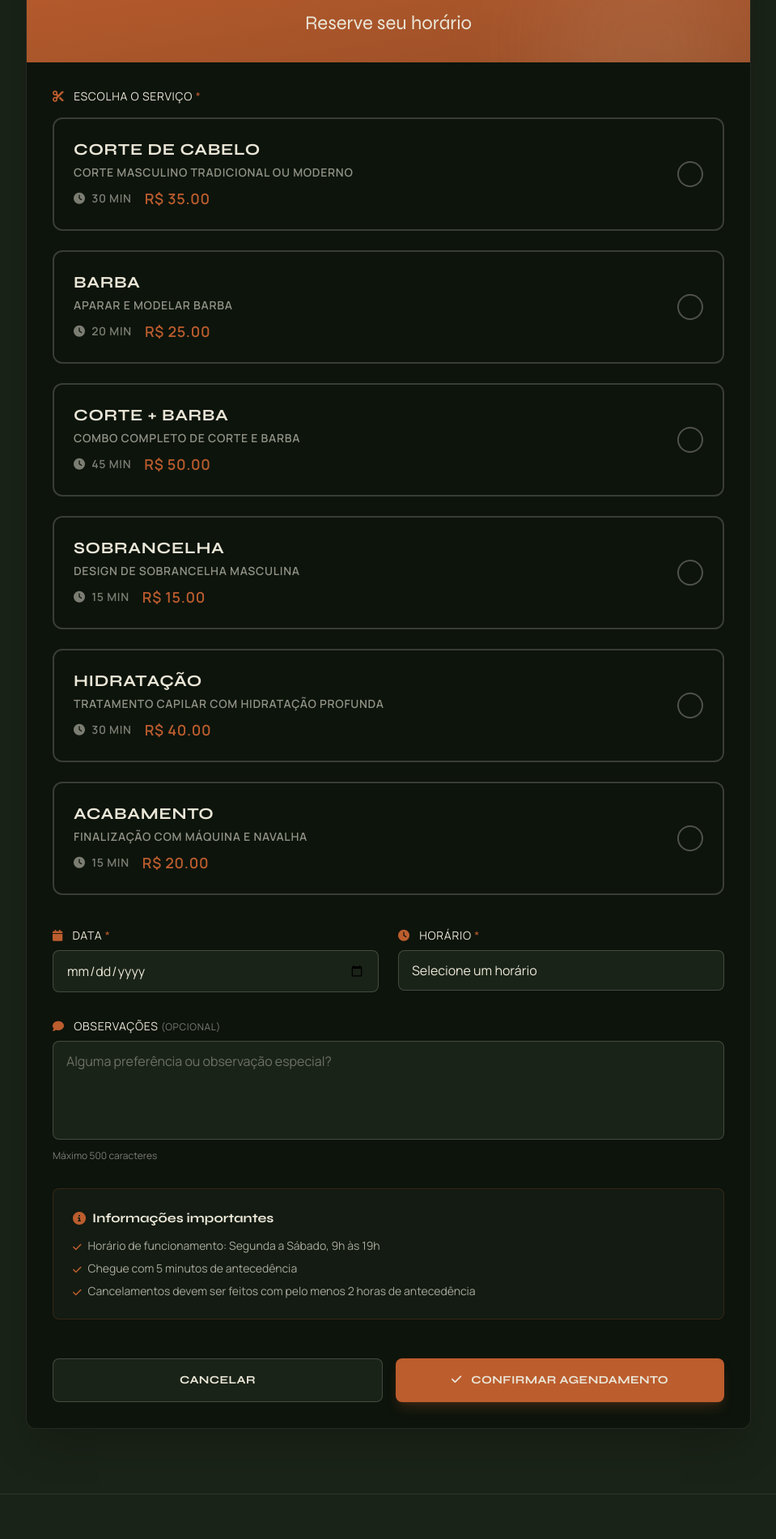
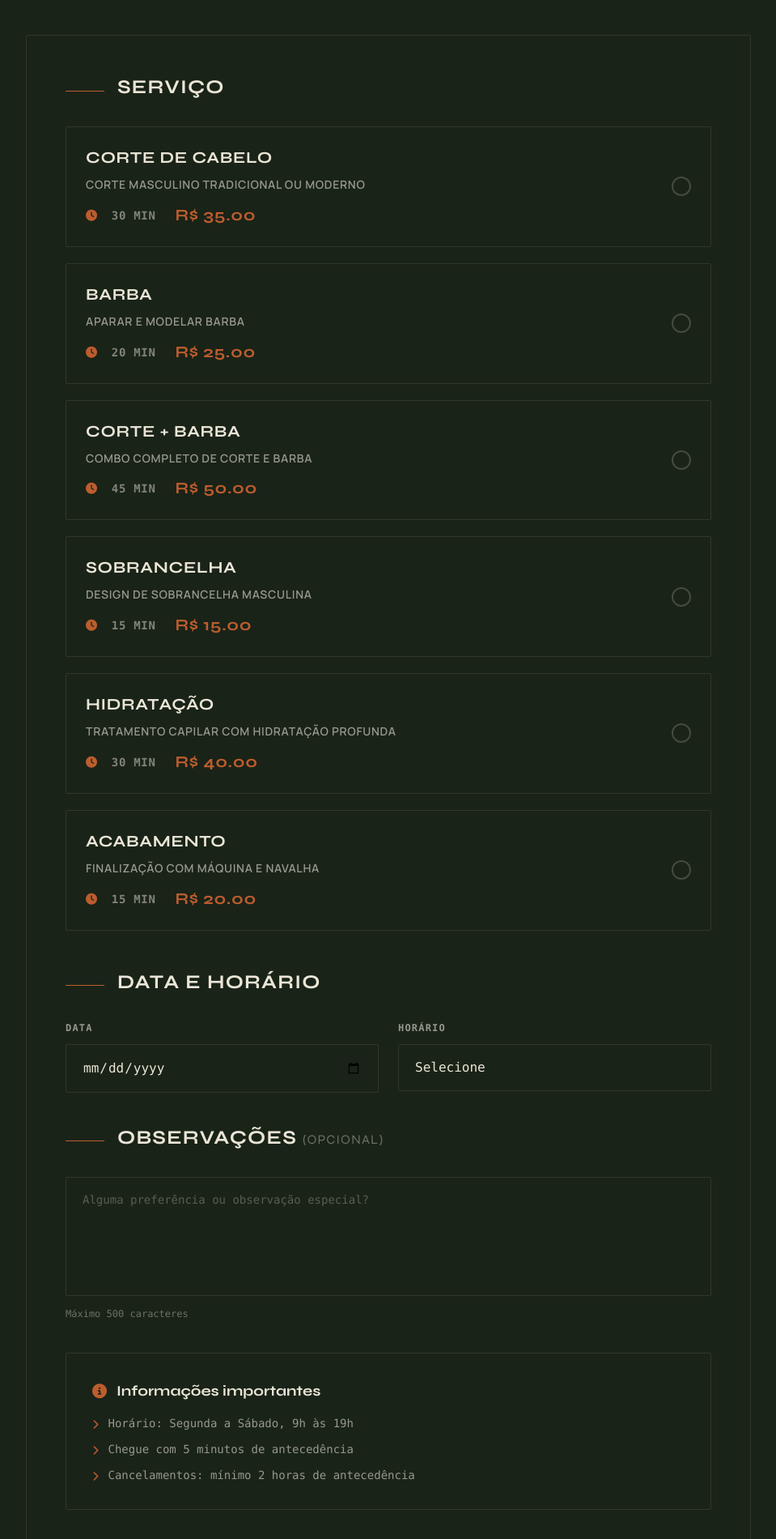
Before and after one commit to Guilherme7K/Corte-Certo, a Flask app: template templates/cliente/agendar.html in a window 1280 px wide. Shown: the part 324-2224 px from the top of the page at 81% size, without its empty margins (160-1119 px from the left). Run offline with Flask 3, Linux system fonts and the light colour scheme; tables that the repository leaves empty hold one stand-in row (values such as "Sample post"); the template is opened without the code that fills it: values that come from a table or form of the project are taken from there, most other values are stand-ins (such as "Sample title", 1, 10 or a date in 2020); some libraries are stand-ins or nearby versions.

Commit message:
melhoria pagina agendar

```diff
--- a/templates/cliente/agendar.html
+++ b/templates/cliente/agendar.html
@@ -5,38 +5,48 @@
     <div class="container mx-auto max-w-4xl">
 
         <!-- Header -->
-        <div class="text-center mb-12">
-            <a href="{{ url_for('cliente_dashboard') }}" class="inline-flex items-center gap-2 text-sand/60 hover:text-sand mb-4 transition-colors">
+        <div class="relative mb-16">
+            <!-- Background Pattern -->
+            <div class="absolute inset-0 bg-gradient-to-br from-surface to-moss rounded-sm overflow-hidden">
+                <div class="absolute inset-0 opacity-5" style="background-image: url('https://www.transparenttextures.com/patterns/stardust.png');"></div>
+            </div>
+
+            <div class="relative z-10 p-12">
+                <div class="flex items-start justify-between flex-wrap gap-6">
+                    <div>
+                        <a href="{{ url_for('cliente_dashboard') }}" class="inline-flex items-center gap-2 text-sand/60 hover:text-clay mb-4 transition-colors text-sm font-mono">
                             <i class="fa-solid fa-arrow-left"></i>
-                Voltar ao Dashboard
+                            Voltar
                         </a>
-            <h1 class="font-display text-4xl md:text-5xl text-sand syne-extra mb-3">
+                        <h1 class="font-display text-5xl md:text-6xl text-sand font-bold mb-2">
                             Novo Agendamento
                         </h1>
-            <p class="text-sand/60">Selecione o serviço, data e horário</p>
+                        <p class="text-sand/60 text-sm font-mono tracking-wide">Escolha o serviço e horário ideal</p>
+                    </div>
+
+                    <a href="{{ url_for('logout') }}"
+                       class="bg-transparent border border-sand/20 text-sand px-6 py-3 rounded-sm font-display font-bold text-xs uppercase tracking-widest hover:border-clay hover:text-clay transition-all">
+                        <i class="fa-solid fa-arrow-right-from-bracket mr-2"></i>Sair
+                    </a>
+                </div>
+            </div>
         </div>
 
         <!-- Formulário -->
-        <div class="bg-[#0d140c] border border-sand/10 rounded-xl shadow-2xl overflow-hidden">
-
-            <!-- Header do Card -->
-            <div class="bg-gradient-to-br from-clay to-clay/80 p-8 text-center relative overflow-hidden">
-                <div class="absolute top-0 right-0 w-64 h-64 bg-sand/10 rounded-full blur-3xl"></div>
-                <i class="fa-solid fa-calendar-check text-sand text-4xl mb-3 relative z-10"></i>
-                <h2 class="font-display text-2xl text-sand relative z-10">Reserve seu horário</h2>
-            </div>
-
+        <div class="bg-surface border border-sand/10 rounded-sm overflow-hidden">
             <!-- Form -->
-            <form method="POST" class="p-8 space-y-8">
+            <form method="POST" class="p-12 space-y-10">
 
                 <!-- Serviços -->
                 <div>
-                    <label class="block text-sand text-sm font-medium mb-4">
-                        <i class="fa-solid fa-scissors mr-2 text-clay"></i>
-                        Escolha o Serviço <span class="text-clay">*</span>
+                    <div class="flex items-center gap-4 mb-6">
+                        <div class="w-12 h-[1px] bg-clay"></div>
+                        <label class="block text-sand font-display text-2xl font-bold">
+                            Serviço
                         </label>
+                    </div>
 
-                    <div class="grid grid-cols-1 gap-4">
+                    <div class="grid grid-cols-1 gap-3">
                         {% for servico in servicos %}
                             <label class="relative cursor-pointer group">
                                 <input type="radio"
@@ -45,30 +55,30 @@
                                        class="peer sr-only"
                                        required>
 
-                                <div class="border-2 border-sand/20 rounded-xl p-6 transition-all
-                                           peer-checked:border-clay peer-checked:bg-clay/10
-                                           hover:border-sand/40">
-                                    <div class="flex items-center justify-between">
+                                <div class="border border-sand/10 rounded-sm p-6 transition-all bg-moss
+                                           peer-checked:border-clay peer-checked:bg-surface
+                                           hover:border-sand/30">
+                                    <div class="flex items-center justify-between gap-6">
                                         <div class="flex-1">
-                                            <h3 class="font-display text-xl text-sand mb-1 group-hover:text-clay transition-colors">
+                                            <h3 class="font-display text-xl text-sand mb-2 font-bold">
                                                 {{ servico.nome }}
                                             </h3>
-                                            <p class="text-sand/60 text-sm mb-2">{{ servico.descricao }}</p>
-                                            <div class="flex items-center gap-4 text-sm">
-                                                <span class="text-sand/50">
-                                                    <i class="fa-solid fa-clock mr-1"></i>
+                                            <p class="text-sand/60 text-sm mb-3 leading-relaxed">{{ servico.descricao }}</p>
+                                            <div class="flex items-center gap-6 text-sm">
+                                                <span class="text-sand/50 font-mono">
+                                                    <i class="fa-solid fa-clock mr-2 text-clay"></i>
                                                     {{ servico.duracao }} min
                                                 </span>
-                                                <span class="text-clay font-bold text-lg">
+                                                <span class="text-clay font-display font-bold text-xl">
                                                     R$ {{ "%.2f"|format(servico.preco) }}
                                                 </span>
                                             </div>
                                         </div>
 
                                         <!-- Checkmark -->
-                                        <div class="w-8 h-8 rounded-full border-2 border-sand/30 flex items-center justify-center
-                                                   peer-checked:bg-clay peer-checked:border-clay transition-all ml-4">
-                                            <i class="fa-solid fa-check text-sand text-sm opacity-0 peer-checked:opacity-100"></i>
+                                        <div class="w-6 h-6 rounded-full border-2 border-sand/20 flex items-center justify-center
+                                                   peer-checked:bg-clay peer-checked:border-clay transition-all">
+                                            <i class="fa-solid fa-check text-sand text-xs opacity-0 peer-checked:opacity-100"></i>
                                         </div>
                                     </div>
                                 </div>
@@ -78,12 +88,19 @@
                 </div>
 
                 <!-- Data e Hora -->
+                <div>
+                    <div class="flex items-center gap-4 mb-6">
+                        <div class="w-12 h-[1px] bg-clay"></div>
+                        <label class="block text-sand font-display text-2xl font-bold">
+                            Data e Horário
+                        </label>
+                    </div>
+
                     <div class="grid grid-cols-1 md:grid-cols-2 gap-6">
                         <!-- Data -->
                         <div>
-                        <label for="data" class="block text-sand text-sm font-medium mb-2">
-                            <i class="fa-solid fa-calendar mr-2 text-clay"></i>
-                            Data <span class="text-clay">*</span>
+                            <label for="data" class="block text-sand/60 text-xs font-mono uppercase tracking-widest mb-3">
+                                Data
                             </label>
                             <input
                                 type="date"
@@ -91,23 +108,22 @@
                                 name="data"
                                 min="{{ today }}"
                                 required
-                            class="w-full px-4 py-3 bg-moss border border-sand/20 rounded-lg text-sand
-                                   focus:outline-none focus:border-clay focus:ring-2 focus:ring-clay/20 transition-all">
+                                class="w-full px-5 py-4 bg-moss border border-sand/10 rounded-sm text-sand font-mono
+                                       focus:outline-none focus:border-clay transition-all">
                         </div>
 
                         <!-- Hora -->
                         <div>
-                        <label for="hora" class="block text-sand text-sm font-medium mb-2">
-                            <i class="fa-solid fa-clock mr-2 text-clay"></i>
-                            Horário <span class="text-clay">*</span>
+                            <label for="hora" class="block text-sand/60 text-xs font-mono uppercase tracking-widest mb-3">
+                                Horário
                             </label>
                             <select
                                 id="hora"
                                 name="hora"
                                 required
-                            class="w-full px-4 py-3 bg-moss border border-sand/20 rounded-lg text-sand
-                                   focus:outline-none focus:border-clay focus:ring-2 focus:ring-clay/20 transition-all appearance-none cursor-pointer">
-                            <option value="">Selecione um horário</option>
+                                class="w-full px-5 py-4 bg-moss border border-sand/10 rounded-sm text-sand font-mono
+                                       focus:outline-none focus:border-clay transition-all appearance-none cursor-pointer">
+                                <option value="">Selecione</option>
                                 <option value="09:00">09:00</option>
                                 <option value="09:30">09:30</option>
                                 <option value="10:00">10:00</option>
@@ -131,55 +147,58 @@
                             </select>
                         </div>
                     </div>
+                </div>
 
                 <!-- Observações -->
                 <div>
-                    <label for="observacoes" class="block text-sand text-sm font-medium mb-2">
-                        <i class="fa-solid fa-comment mr-2 text-clay"></i>
-                        Observações <span class="text-sand/50 text-xs">(opcional)</span>
+                    <div class="flex items-center gap-4 mb-6">
+                        <div class="w-12 h-[1px] bg-clay"></div>
+                        <label class="block text-sand font-display text-2xl font-bold">
+                            Observações <span class="text-sand/40 text-base font-normal">(opcional)</span>
                         </label>
+                    </div>
                     <textarea
                         id="observacoes"
                         name="observacoes"
-                        rows="4"
+                        rows="5"
                         maxlength="500"
                         placeholder="Alguma preferência ou observação especial?"
-                        class="w-full px-4 py-3 bg-moss border border-sand/20 rounded-lg text-sand placeholder-sand/40
-                               focus:outline-none focus:border-clay focus:ring-2 focus:ring-clay/20 transition-all resize-none"></textarea>
-                    <p class="text-sand/50 text-xs mt-1.5">Máximo 500 caracteres</p>
+                        class="w-full px-5 py-4 bg-moss border border-sand/10 rounded-sm text-sand placeholder-sand/30
+                               focus:outline-none focus:border-clay transition-all resize-none font-mono text-sm leading-relaxed"></textarea>
+                    <p class="text-sand/40 text-xs mt-2 font-mono">Máximo 500 caracteres</p>
                 </div>
 
                 <!-- Informações Importantes -->
-                <div class="bg-moss/50 border border-clay/20 rounded-lg p-6">
-                    <h4 class="font-display text-sand font-bold mb-3 flex items-center gap-2">
-                        <i class="fa-solid fa-info-circle text-clay"></i>
-                        Informações importantes
-                    </h4>
-                    <ul class="text-sand/70 text-sm space-y-2">
-                        <li class="flex items-start gap-2">
-                            <i class="fa-solid fa-check text-clay text-xs mt-1"></i>
-                            <span>Horário de funcionamento: Segunda a Sábado, 9h às 19h</span>
+                <div class="bg-moss border border-sand/10 rounded-sm p-8">
+                    <div class="flex items-center gap-3 mb-4">
+                        <i class="fa-solid fa-info-circle text-clay text-lg"></i>
+                        <h4 class="font-display text-sand font-bold text-lg">Informações importantes</h4>
+                    </div>
+                    <ul class="text-sand/60 text-sm space-y-3 font-mono">
+                        <li class="flex items-start gap-3">
+                            <i class="fa-solid fa-chevron-right text-clay text-xs mt-1"></i>
+                            <span>Horário: Segunda a Sábado, 9h às 19h</span>
                         </li>
-                        <li class="flex items-start gap-2">
-                            <i class="fa-solid fa-check text-clay text-xs mt-1"></i>
+                        <li class="flex items-start gap-3">
+                            <i class="fa-solid fa-chevron-right text-clay text-xs mt-1"></i>
                             <span>Chegue com 5 minutos de antecedência</span>
                         </li>
-                        <li class="flex items-start gap-2">
-                            <i class="fa-solid fa-check text-clay text-xs mt-1"></i>
-                            <span>Cancelamentos devem ser feitos com pelo menos 2 horas de antecedência</span>
+                        <li class="flex items-start gap-3">
+                            <i class="fa-solid fa-chevron-right text-clay text-xs mt-1"></i>
+                            <span>Cancelamentos: mínimo 2 horas de antecedência</span>
                         </li>
                     </ul>
                 </div>
 
                 <!-- Botões -->
-                <div class="flex gap-4 pt-4">
+                <div class="flex flex-col md:flex-row gap-4 pt-6">
                     <a href="{{ url_for('cliente_dashboard') }}"
-                       class="flex-1 bg-moss border border-sand/20 text-sand px-6 py-4 rounded-lg font-display font-bold text-sm uppercase tracking-wide hover:border-sand/40 transition-colors text-center">
+                       class="flex-1 bg-transparent border border-sand/20 text-sand px-8 py-4 rounded-sm font-display font-bold text-xs uppercase tracking-widest hover:border-sand/40 transition-all text-center">
                         Cancelar
                     </a>
                     <button
                         type="submit"
-                        class="flex-1 bg-clay hover:bg-clay/90 text-sand px-6 py-4 rounded-lg font-display font-bold text-sm uppercase tracking-wide transition-colors shadow-lg shadow-clay/20">
+                        class="flex-1 bg-clay hover:bg-clay/90 text-sand px-8 py-4 rounded-sm font-display font-bold text-xs uppercase tracking-widest transition-all hover:scale-[1.02] shadow-lg">
                         <i class="fa-solid fa-check mr-2"></i>
                         Confirmar Agendamento
                     </button>
```
Lines whose indentation alone changed are shown as unchanged.
